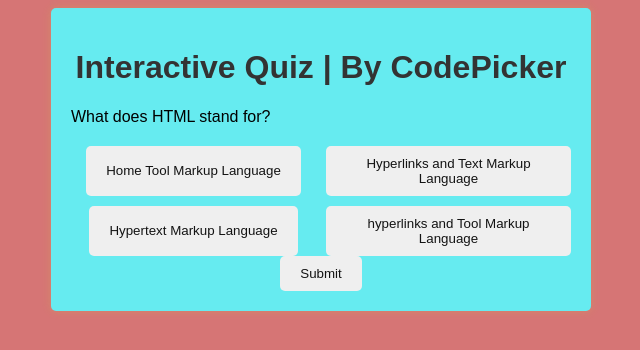
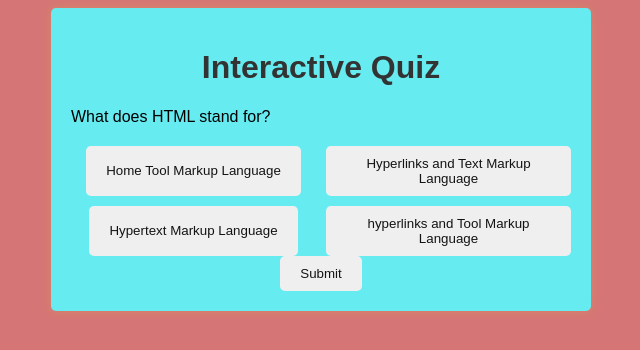
Before and after one commit to Shivanshvohra/codeclause_project1, a plain HTML site: page index.html in a window 1280 px wide. Shown: the whole page, without its empty margins (319-959 px from the left). Drawn offline with Linux system fonts and the light colour scheme.

Commit message:
subtle changes

```diff
--- a/index.html
+++ b/index.html
@@ -6,7 +6,7 @@
 </head>
 <body>
   <div id="quiz">
-    <h1>Interactive Quiz | By CodePicker</h1>
+    <h1>Interactive Quiz</h1>
     <div id="question"></div>
     <div id="options"></div>
     <button id="submit">Submit</button>
```
